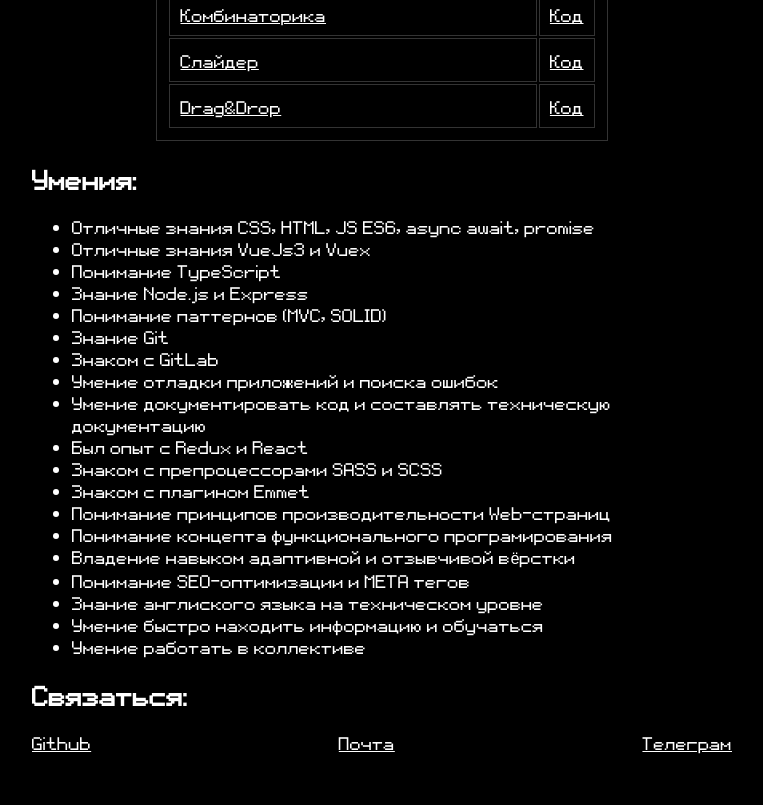
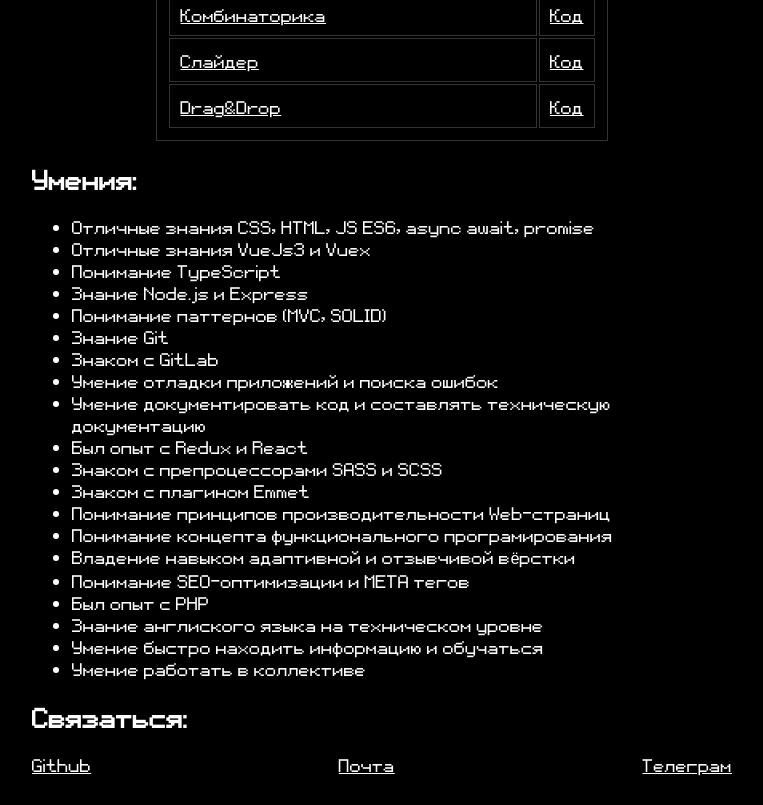
Before and after one commit to Roni238/Resume, a plain HTML site: page index.html in a window 1280 px wide. Shown: the part 1104-1909 px from the top of the page, without its empty margins (258-1021 px from the left). Before the commit the page ends 1887 px from the top, so only its background shows below. Drawn offline with Linux system fonts and the light colour scheme.

Commit message:
Add files via upload

```diff
--- a/index.html
+++ b/index.html
@@ -88,6 +88,7 @@
                 <li>Понимание концепта функционального програмирования</li>
                 <li>Владение навыком адаптивной и отзывчивой вёрстки</li>
                 <li>Понимание SEO-оптимизации и META тегов</li>
+                <li>Был опыт с PHP</li>
                 <li>Знание англиского языка на техническом уровне</li>
                 <li>Умение быстро находить информацию и обучаться</li>
                 <li>Умение работать в коллективе</li>
```
